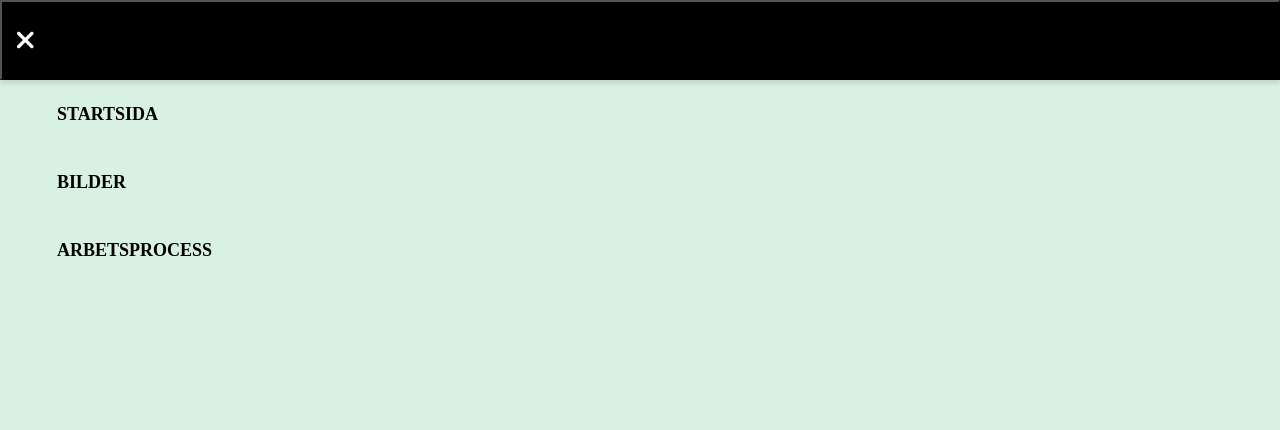
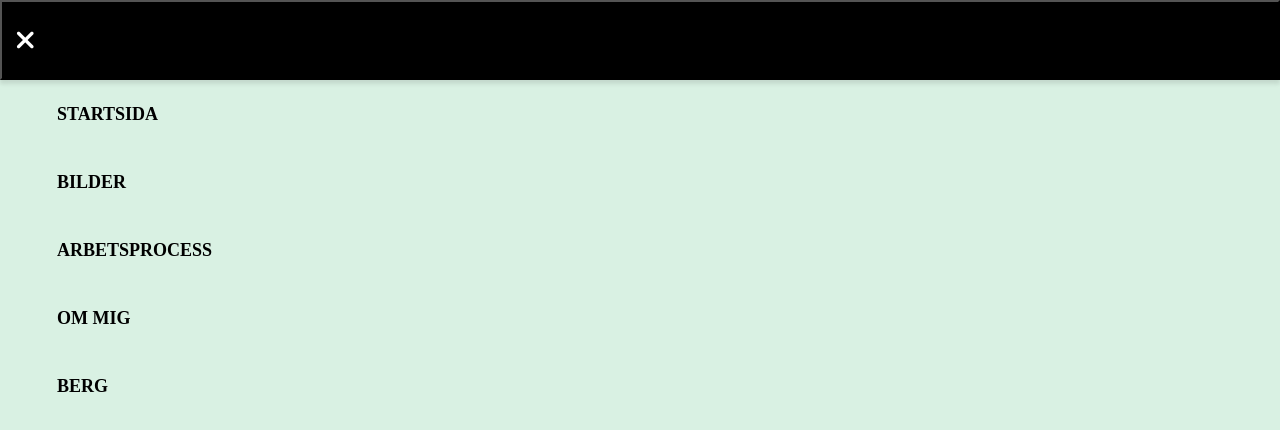
Before and after one commit to moaberglund/automatisering-publicering, a website built with Parcel: page src/index.html in a window 1280 px wide. Both pictures are taken after a click on the button 80 px from the left and 55 px from the top of the page. Built offline with nearby package versions, Linux system fonts and the light colour scheme.

Commit message:
skapade fler undersidor

```diff
--- a/src/index.html
+++ b/src/index.html
@@ -29,8 +29,8 @@
                     <li><a href="index.html">Startsida</a></li>
                     <li><a href="p/bilder.html">Bilder</a></li>
                     <li><a href="p/arbetsprocess.html">Arbetsprocess</a></li>
-                    <li><a href=""></a></li>
-                    <li><a href=""></a></li>
+                    <li><a href="p/om.html">Om mig</a></li>
+                    <li><a href="p/berg.html">Berg</a></li>
                 </ul>
             </nav>
             <h1>Test text</h1>
```
Also changed, not shown: src/p/berg.html (added), src/p/om.html (added).
